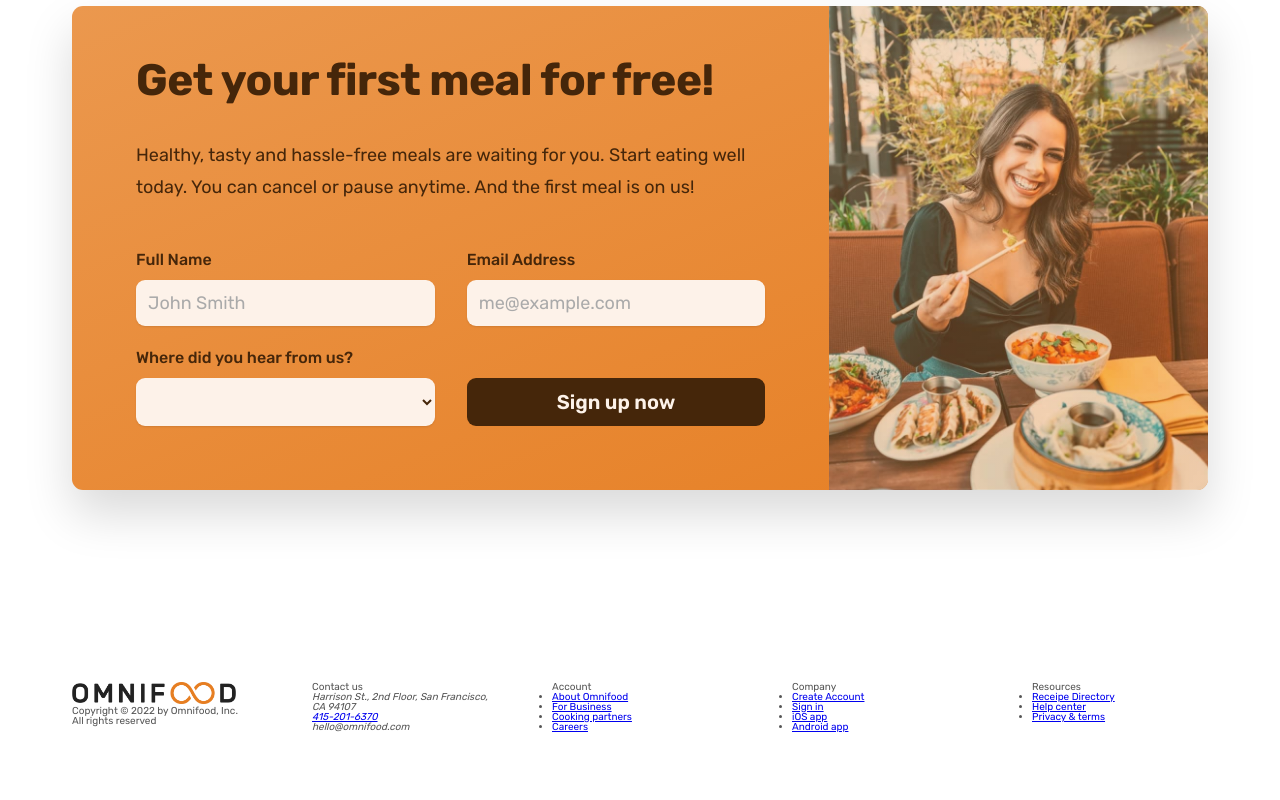
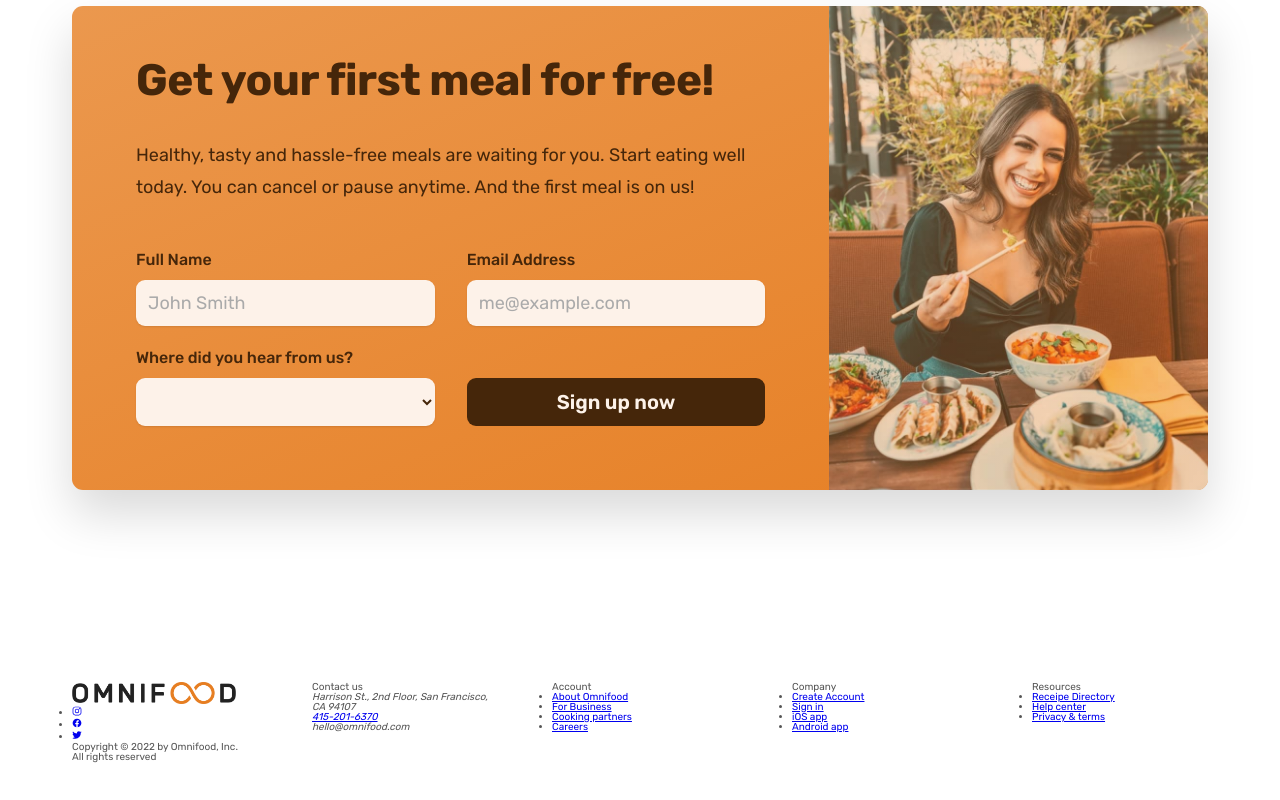
Before and after one commit to scottpeat/omnifood, a plain HTML site: page index.html in a window 1280 px wide. Shown: the part 6004-6804 px from the top of the page. Drawn offline with nearby package versions, Linux system fonts and the light colour scheme.

Commit message:
Added social links

```diff
--- a/index.html
+++ b/index.html
@@ -597,6 +597,12 @@
         <div class="logo-col" class="footer-logo">  <a href="#">
           <img src="img/omnifood-logo.png" alt="Omnifood Logo" class="logo" />
           </a>
+
+          <ul class="social-links">
+            <li><a href="#"><ion-icon name="logo-instagram"></ion-icon></a></li>
+            <li><a href="#"><ion-icon name="logo-facebook"></ion-icon></a></li>
+            <li><a href="#"><ion-icon name="logo-twitter"></ion-icon></a></li>
+          </ul>
           <p class="copyright">Copyright &copy; 2022 by Omnifood, Inc. All rights reserved</p>
         </div>
           <div class="address-col">
```
